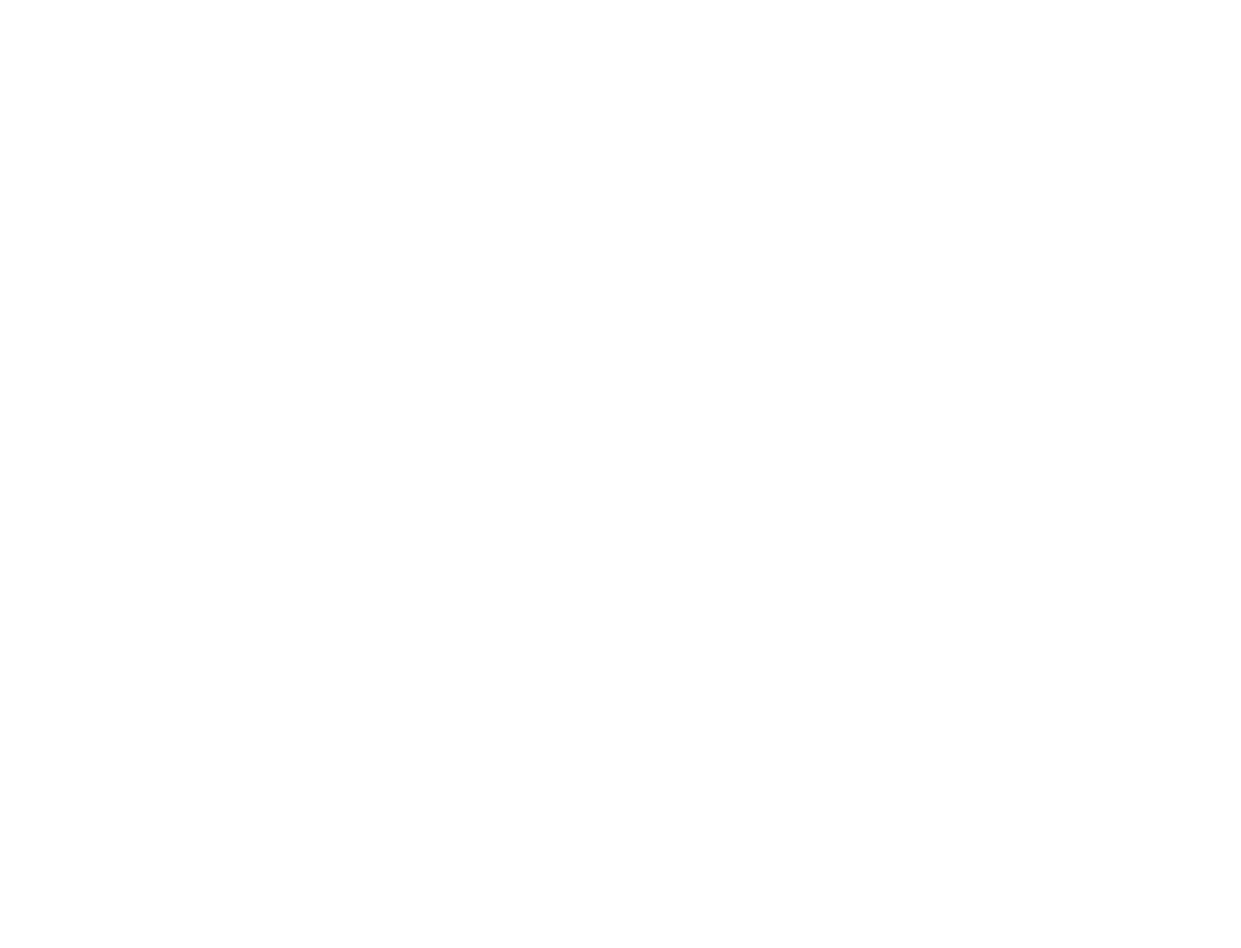
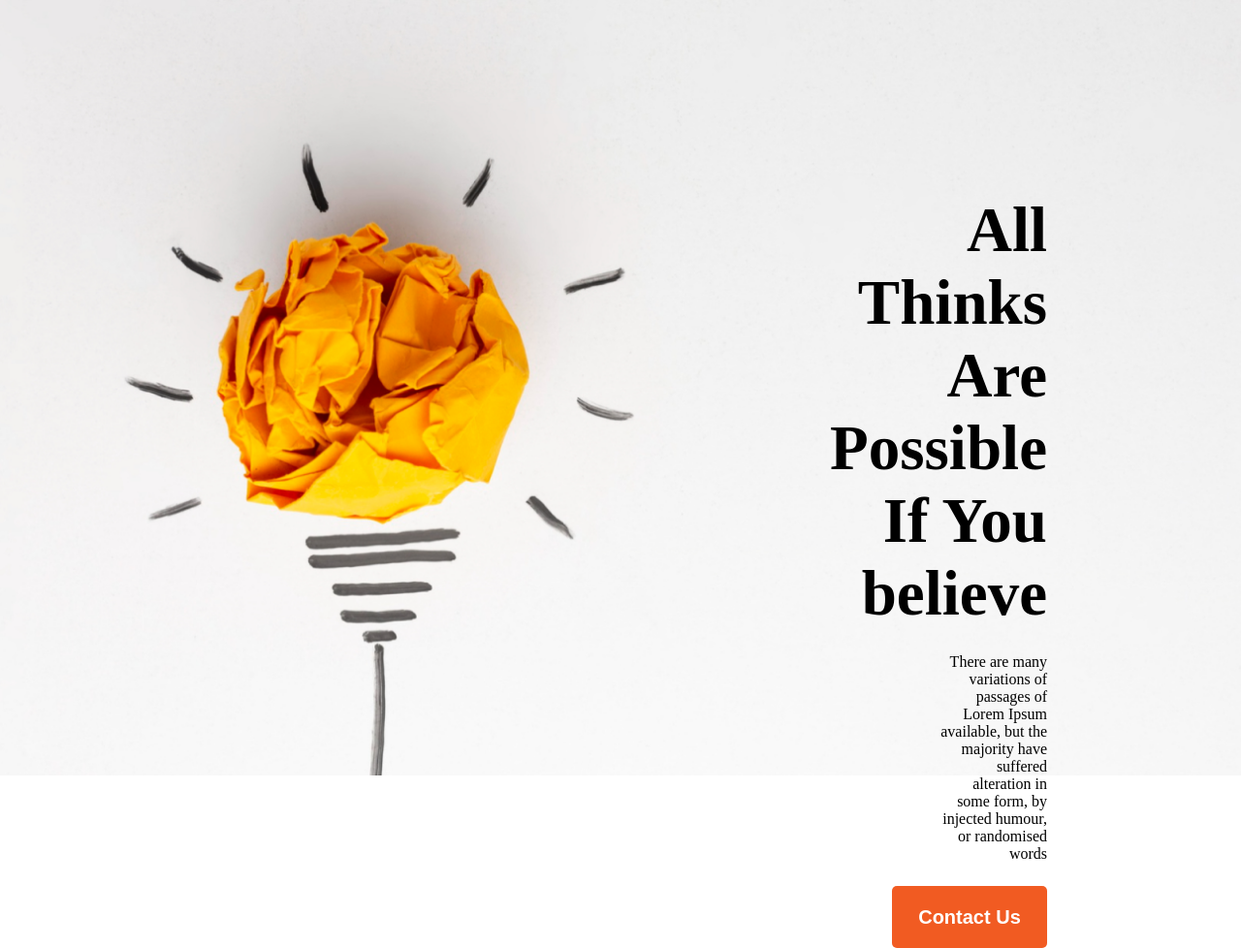
Before and after one commit to Somotosh/my-hero-practice-website, a plain HTML site: page index.html in a window 1280 px wide. Shown: the whole page at 97% size. Before the commit the page ends 800 px from the top, so only its background shows below. Drawn offline with Linux system fonts and the light colour scheme.

Commit message:
project banner section complate

```diff
--- a/index.html
+++ b/index.html
@@ -5,9 +5,22 @@
     <meta charset="UTF-8">
     <meta name="viewport" content="width=device-width, initial-scale=1.0">
     <title>my project</title>
+    <link rel="stylesheet" href="style/style.css">
 </head>
 
 <body>
+    <section id="banner">
+        <div class="banner-container">
+            <div class="banner-content">
+                <h2>All Thinks Are Possible If You believe</h2>
+                <p>There are many variations of passages of Lorem Ipsum available, but the majority have suffered
+                    alteration in some form, by injected humour, or randomised words</p>
+                <button class="btn">Contact Us</button>
+            </div>
+        </div>
+
+
+    </section>
 
 </body>
 
--- /dev/null
+++ b/style/style.css
@@ -0,0 +1,50 @@
+* {
+    margin: 0;
+    padding: 0x;
+}
+
+#banner{
+    background-image: url("../images/banner/banner1.png");
+    background-repeat: no-repeat;
+    background-size: cover;
+    /* background-color: red; */
+    width:px;
+    height:800px;
+}
+#banner .banner-container{
+    max-width: 1600px;
+
+}
+#banner .banner-content {
+    box-sizing: border-box;
+    /* border: 1px solid red; */
+    margin:0 100px 0 800px;
+   padding-top: 200px;
+   padding-right: 100px;
+   text-align: right;
+   /* padding-left: 700px; */ */
+}
+#banner .banner-content p{
+    /* border: 1px solid red; */
+    padding-left: 170px;
+    padding-top: 24px;
+
+}
+#banner .banner-content h2{
+    font-size: 65px;
+    font-weight: bold;
+    /* line-height: 26px; */
+}
+
+.btn{
+ width: 160px;
+ height: 64px;
+ font-size: 20px;
+ font-weight: 600;
+ color: white;
+ background-color: #F15B22;
+ margin-top:24px;
+ border-radius: 5px;
+ border: none;
+cursor: pointer;
+}
```
